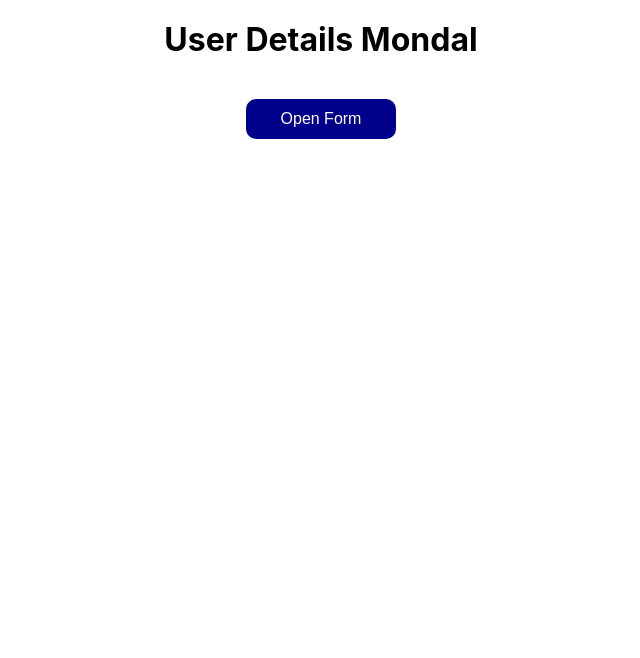
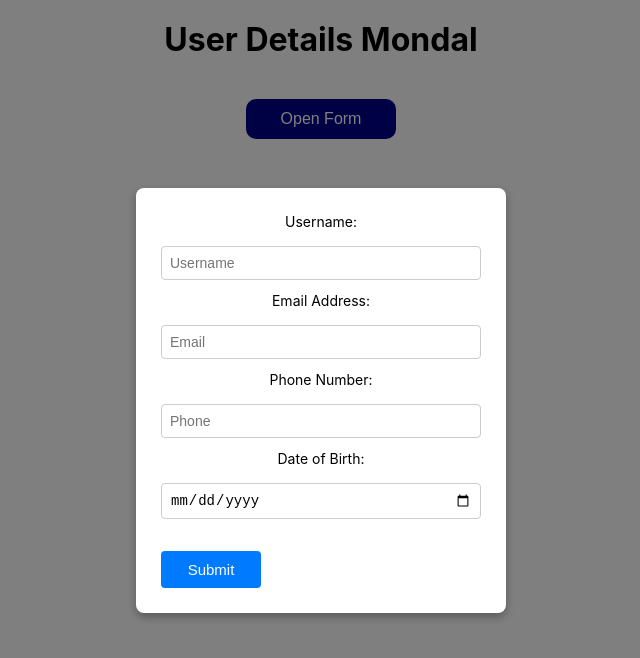
Before and after one commit to Akspublisher/xmondal, a React (Create React App) app: page / in a window 1280 px wide. Both pictures are taken after a click on the button "Open Form". Shown: the top 658 px of the page, without its empty margins (319-959 px from the left). Built offline with nearby package versions, Linux system fonts and the light colour scheme.

Commit message:
update code

```diff
--- a/package.json
+++ b/package.json
@@ -9,6 +9,7 @@
     "@testing-library/user-event": "^13.5.0",
     "react": "^19.2.4",
     "react-dom": "^19.2.4",
+    "react-modal": "^3.16.3",
     "react-scripts": "5.0.1",
     "web-vitals": "^2.1.4"
   },
--- /dev/null
+++ b/src/XMondal.css
@@ -0,0 +1,69 @@
+
+button {
+  padding: 10px 18px;
+  font-size: 16px;
+  cursor: pointer;
+  margin-top: 20px;
+}
+
+.modal {
+  position: fixed;
+  top: 0;
+  left: 0;
+  width: 100%;
+  height: 100%;
+  background-color: rgba(0, 0, 0, 0.5);
+
+  display: flex;
+  justify-content: center;
+  align-items: center;
+}
+
+/* Modal box */
+.modal-content {
+  background-color: white;
+  padding: 25px;
+  border-radius: 8px;
+  width: 320px;
+  box-shadow: 0 4px 10px rgba(0, 0, 0, 0.3);
+}
+
+/* Form layout */
+.modal-content form {
+  display: flex;
+  flex-direction: column;
+  gap: 12px;
+}
+
+.modal-content label {
+  font-size: 14px;
+  margin-bottom: 4px;
+  text-align: center;
+}
+/* Input styling */
+.modal-content input {
+  padding: 8px;
+  font-size: 14px;
+  border: 1px solid #ccc;
+  border-radius: 4px;
+}
+
+/* Submit button */
+.submit-button {
+  padding: 10px;
+  text-align: center;
+  align-items: center;
+  align-content: center;
+  width: 100px;
+  font-size: 15px;
+  background-color: #007bff;
+  color: white;
+  border: none;
+  border-radius: 4px;
+  cursor: pointer;
+}
+
+/* Submit hover */
+.submit-button:hover {
+  background-color: #0056b3;
+}
--- a/src/XMondal.js
+++ b/src/XMondal.js
@@ -1,8 +1,67 @@
+import  "./XMondal.css";
+import React, { useState } from 'react';
+
 function XMondal() {
+
+    const [isOpenForm, setIsOpenForm] = useState(false);
+
+    const [formData, setFormData] = useState({
+        username: '',
+        email: '',
+        phone: '',
+        dob: '',
+    })
+
+  const handleChange = (e) => {
+    setFormData({
+      ...formData,
+      [e.target.id]: e.target.value
+    });
+  };
+
+  const handleSubmit = (e) => {
+    e.preventDefault();
+
+    const { username, email, phone, dob } = formData;
+
+    if (!username || !email || !phone || !dob) {
+      alert("Please fill all the fields.");
+      return;
+    }
+
+    if (!email.includes("@")) {
+      alert("Invalid email. Please check your email address.");
+      return;
+    }
+
+    if (phone.length !== 10 || isNaN(phone)) {
+      alert("Invalid phone number. Please enter a 10-digit phone number.");
+      return;
+    }
+
+    const selectedDate = new Date(dob);
+    const today = new Date();
+
+    if (selectedDate > today) {
+      alert("Invalid date of birth. Please select a valid date.");
+      return;
+    }
+
+    setIsOpenForm(false);
+    setFormData({
+      username: "",
+      email: "",
+      phone: "",
+      dob: ""
+    });
+
+  }
+
     return (
-        <div style={{textAlign: "center"}}>
-            <h1 style={{margin: "20px"}}>User Details Mondal</h1>
-            <button style={{margin: "20px",
+        <div>
+            <div style={{textAlign: "center"}}>
+             <h1 style={{margin: "20px"}}>User Details Mondal</h1>
+                <button style={{margin: "20px",
                 background: "darkblue",
                 height:"40px",
                 width:"150px",
@@ -11,12 +70,91 @@ function XMondal() {
                 fontSize: "16px",
                 cursor: "pointer",
                 color: "white"
+                }} onClick={() => {
+                 setIsOpenForm(true);
                 }}>
                     Open Form</button>
+               </div>
+             {/* {!isOpenForm && (
+            <button onClick={() => setIsOpenForm(true)}>Open Form</button>
+                )} */}
+        {isOpenForm && (
+        <div
+          className="modal"
+          onClick={() => setIsOpenForm(false)}
+        >
+          <div
+            className="modal-content"
+            onClick={(e) => e.stopPropagation()}
+          >
+            <form onSubmit={handleSubmit}>
+              <label>Username:</label>
+              <input
+                id="username"
+                type="text"
+                placeholder="Username"
+                value={formData.username}
+                onChange={handleChange}
+              />
 
+                <label>Email Address:</label>
+              <input
+                id="email"
+                type="text"
+                placeholder="Email"
+                value={formData.email}
+                onChange={handleChange}
+              />
 
+                <label>Phone Number:</label>
+              <input
+                id="phone"
+                type="text"
+                placeholder="Phone"
+                value={formData.phone}
+                onChange={handleChange}
+              />
+                <label>Date of Birth:</label>
+              <input
+                id="dob"
+                type="date"
+                value={formData.dob}
+                onChange={handleChange}
+              />
+
+              <button
+                type="submit"
+                className="submit-button"
+              >
+                Submit
+              </button>
+            </form>
+          </div>
+        </div>
+      )}
         </div>
     )
 }
+export default XMondal;
 
-export default XMondal;
+  // <div style={{textAlign: "center"}}>
+        //     <h1 style={{margin: "20px"}}>User Details Mondal</h1>
+        //     <button style={{margin: "20px",
+        //         background: "darkblue",
+        //         height:"40px",
+        //         width:"150px",
+        //         borderRadius: "10px",
+        //         border: "none",
+        //         fontSize: "16px",
+        //         cursor: "pointer",
+        //         color: "white"
+        //         }} onClick={() => {
+        //          setIsOpenForm(true);
+        //         }}>
+        //             Open Form</button>
+
+        //         <Modal isOpen={isOpenForm} setIsOpen={setIsOpenForm}>
+        //            <FormDetails
+        //             setIsOpen={setIsOpenForm}
+        //              />
+        //         </Modal>
```
Also changed, not shown: 1 other file (tests, documents, lock files or other folders).
